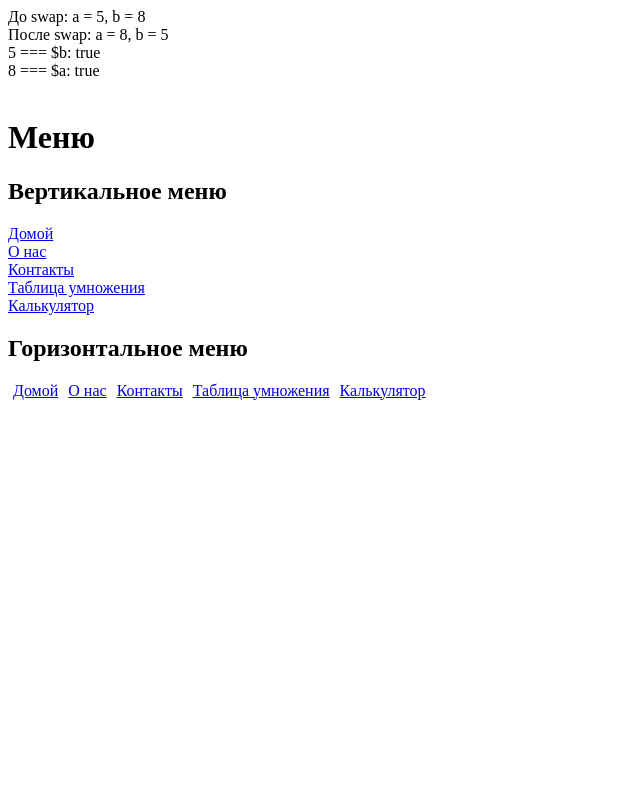
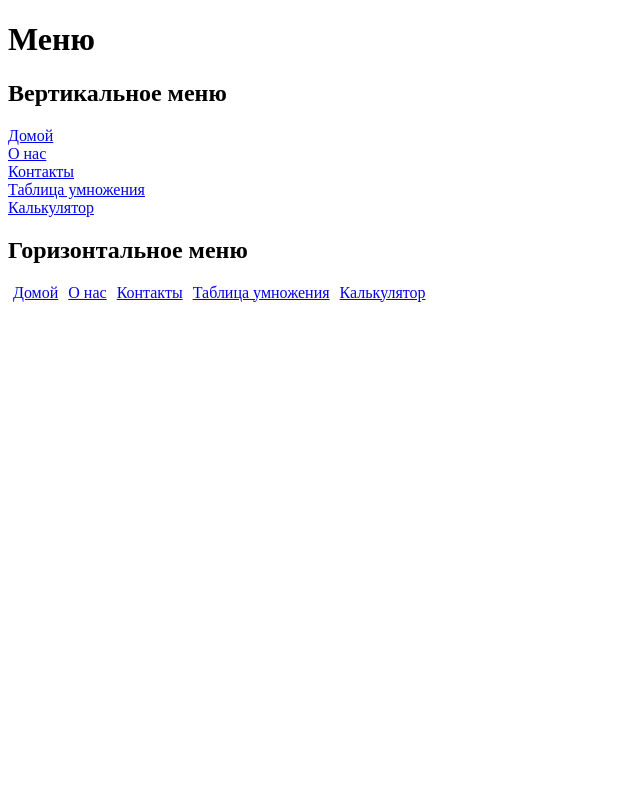
Before and after one commit to Alissaas/PHP1, a PHP site: page /getmenu.php in a window 1280 px wide. Shown: the whole page, without its empty margins (0-640 px from the left). Run offline with PHP 8.4, Linux system fonts and the light colour scheme.

Commit message:
Update getmenu.php

```diff
--- a/lab2/getmenu.php
+++ b/lab2/getmenu.php
@@ -1,20 +1,5 @@
 <?php
 declare(strict_types=1);
-
-function swap(&$a, &$b): void
-{
-    $temp = $a;
-    $a = $b;
-    $b = $temp;
-}
-
-$a = 5;
-$b = 8;
-echo "До swap: a = $a, b = $b<br>";
-swap($a, $b);
-echo "После swap: a = $a, b = $b<br>";
-echo "5 === \$b: " . (5 === $b ? 'true' : 'false') . "<br>";
-echo "8 === \$a: " . (8 === $a ? 'true' : 'false') . "<br><br>";
 
 function createMenuArray(): array
 {
@@ -39,6 +24,7 @@ function getMenu(array $menu, bool $vertical = true): string
     $html .= '</ul>';
     return $html;
 }
+
 $leftMenu = createMenuArray();
 ?>
 <!DOCTYPE html>
@@ -64,8 +50,10 @@ $leftMenu = createMenuArray();
 <body>
     <h1>Меню</h1>
     <?php
+
     echo "<h2>Вертикальное меню</h2>";
     echo getMenu($leftMenu);
+
     echo "<h2>Горизонтальное меню</h2>";
     echo getMenu($leftMenu, false);
     ?>
```
